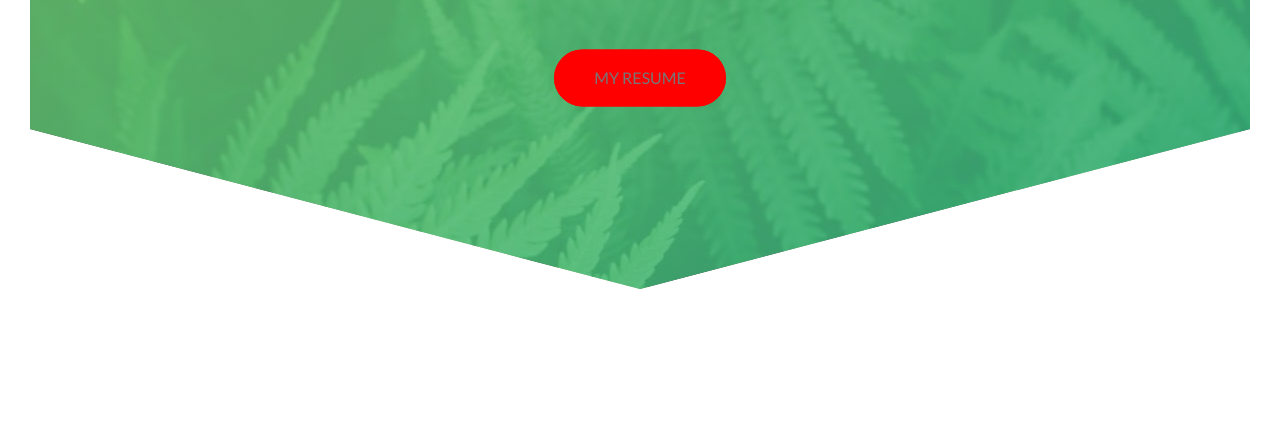
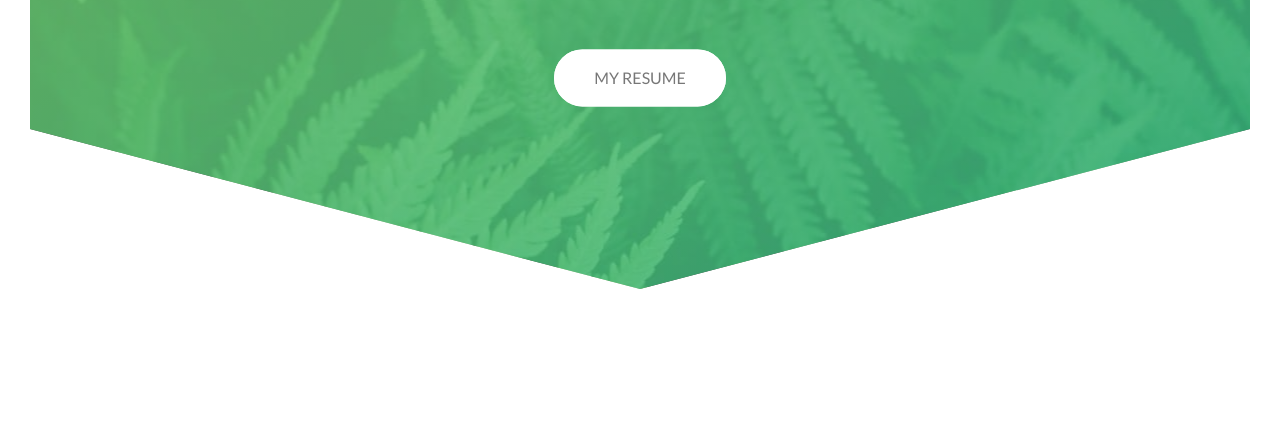
Before and after one commit to adamhursey/MySite, a website: page index.html in a window 1280 px wide. Shown: the part 421-860 px from the top of the page. Drawn offline with Linux system fonts and the light colour scheme.

Commit message:
deploy worked changed red to white

```diff
--- a/sass/main.scss
+++ b/sass/main.scss
@@ -3,7 +3,7 @@ $color-primary: #55c57a;
 $color-primary-light: #7ed56f;
 $color-primary-dark: #28b485;
 $color-dark-grey: #777;
-$color-white: red;
+$color-white: #fff;
 $color-black: #000;
 
 *,
```
Also changed, not shown: css/style.css.
